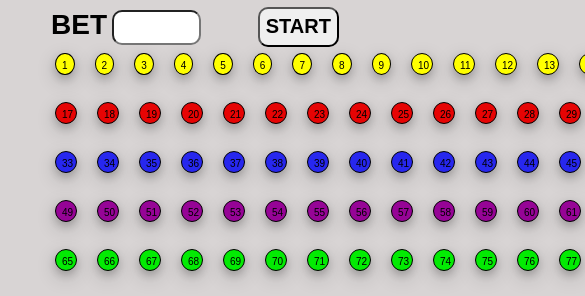
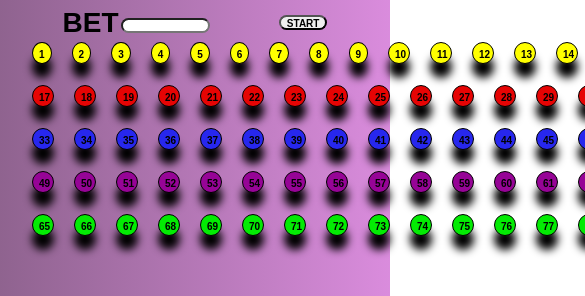
Before and after one commit to NemanjaMijucic/UnLucky-balls, a plain HTML site: page index.html in a window 390 px wide. Shown: the part 92-388 px from the top of the page, 585 px wide, since content can reach past the window. Drawn offline with Linux system fonts and the light colour scheme.

Commit message:
responsive

```diff
--- a/app.js
+++ b/app.js
@@ -16,6 +16,7 @@ ballsHolder.style.visibility = 'hidden';
 const drawDiv = document.querySelector('#draw');
 const playAgain = document.querySelector('.play-again');
 playAgain.style.visibility = 'hidden';
+const title = document.getElementById('title');
 
 const modalBg = document.querySelector('.modal-bg');
 const modal = document.querySelector('.modal');
@@ -30,6 +31,8 @@ function insertNum() {
     }
 }
 insertNum();
+
+
 
 //selecting numbers for draw
 numbers.forEach(function (number) {
--- a/index.html
+++ b/index.html
@@ -12,7 +12,7 @@
     <div class="wrapper">
       <div id="all-numbers">
         <div id="header">
-          <h1>UNLUCKY BALLS</h1>
+          <h1 id="title">UNLUCKY BALLS</h1>
           <div class="bet">
             <div>
               <label for="bet">BET</label>
--- a/style.css
+++ b/style.css
@@ -9,14 +9,14 @@ html{
 body{
     margin:0;
     padding: 0;
-    background-color: rgb(216, 212, 212);
+    background-image: linear-gradient ();
     font-family: 'Montserrat', sans-serif;
 }
 
 .wrapper{
     width:100%;
     margin: 0 auto;
-    background-color: rgb(216, 212, 212);
+    background-image: linear-gradient(to right, rgb(143, 99, 143), rgb(218, 140, 221));
     display: flex;
     flex-flow: column;
     padding: 19px;
@@ -39,7 +39,7 @@ body{
     font-weight: bold;
     cursor: pointer;
     outline: none;
-    box-shadow: 0 4px 8px 0 rgba(0, 0, 0, 0.2), 0 6px 20px 0 rgba(0, 0, 0, 0.19);
+    box-shadow: 0 14px 9px 0 rgba(0, 0, 0, 1);
 }
 
 .yellow-numbers, .blue-numbers, .red-numbers,.purple-numbers,.green-numbers, .selected-combination{
@@ -132,6 +132,7 @@ a{
     width:94%;
     margin: 10px auto;
     background-color: rgb(216, 212, 212);
+    background: transparent;
     /*visibility: hidden;*/
 }
 
@@ -139,6 +140,7 @@ a{
 display: flex;
 align-items: center;
 justify-content: center;
+background: transparent;
 }
 
 .drum{
@@ -237,6 +239,7 @@ input::-webkit-inner-spin-button {
     align-items: center;
     text-align: center;
     flex-direction: column;
+    border-radius: 15px;
 
 
 }
@@ -265,9 +268,15 @@ input::-webkit-inner-spin-button {
     }
     #bet-amount{
         width:auto;
+        height: 15px;
+    }
+    .bet{
+        font-size: 10px;
     }
     #start{
         width:auto;
+        height: 15px;
+        font-size: 10px;
     }
     .drum{
         height: 180px;
@@ -279,11 +288,17 @@ input::-webkit-inner-spin-button {
         font-size: 90px;
         transition-duration: 0.7s
     }
+    .yellow-numbers, .blue-numbers, .red-numbers,.purple-numbers,.green-numbers, .selected-combination{
+        margin-left: 10px;
+        padding: 3px;
+        display: flex;
+        justify-content:flex-start ;
+    }
     .number{
         width:22px;
         height: 22px;
         font-size: 10px;
-        font-weight: 100;
+        font-weight: bold;
         text-align: center;
         line-height: 22px;
     }
```
